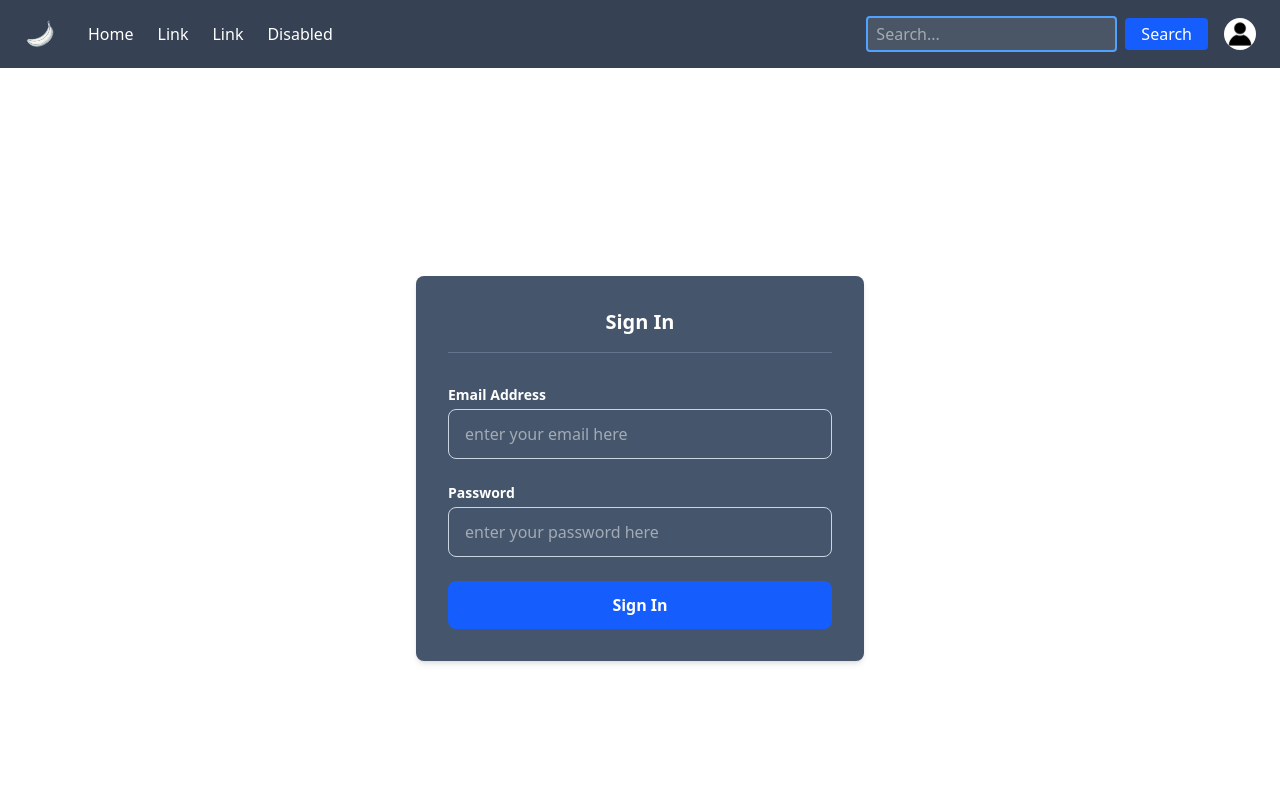
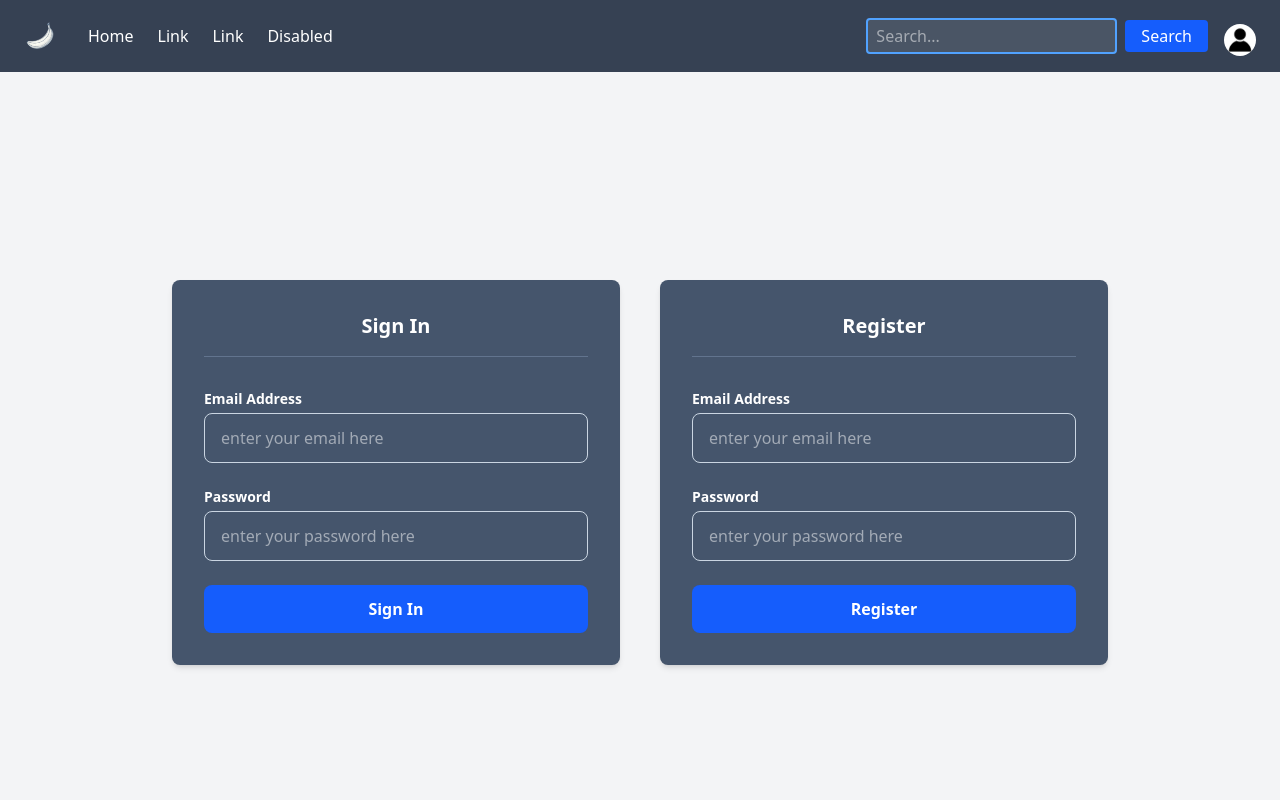
Before and after one commit to cadamczyk556/Food-Tracker, a Next.js app in the folder Frontend/: page /profile in a window 1280 px wide. Shown: the top 800 px of the page. Built offline with nearby package versions, Linux system fonts and the light colour scheme.

Commit message:
added register tab alongside sign in for profile, todo: implement sign in/register functionality and profile page proper, scraper, imrppved home page

```diff
--- a/Frontend/app/components/NavBar.tsx
+++ b/Frontend/app/components/NavBar.tsx
@@ -21,7 +21,7 @@ function NavBar() {
         <div className="bg-gray-700 sticky z-50 top-0 text-white   w-full">
 
 
-            <div className="max-w-7xl mx-auto px-4 sm:px-6 py-3 sm:py-4 flex flex-col md:flex-row items-center justify-between gap-4">
+            <div className="max-w-7xl mx-auto px-4 sm:px-6 py-3 sm:py-4 flex flex-nowrap flex-col md:flex-row items-center justify-between gap-4">
 
                 {/* Logo and links */}
 
@@ -72,7 +72,7 @@ function NavBar() {
                 </form>
 
                 <Link href="/profile">
-                    <img src="/profile.jpg" alt="Profile" className="ml-4 h-8 w-8 rounded-full hover:ring-2 hover:ring-blue-500 hover:cursor-pointer" />
+                    <img src="/profile.jpg" alt="Profile" className="shrink-0 ml-4 h-8 w-8 rounded-full  mt-2 md-mt-0 hover:ring-2 hover:ring-blue-500 hover:cursor-pointer" />
                 </Link>
             </div>
             </div>
--- a/Frontend/app/profile/page.tsx
+++ b/Frontend/app/profile/page.tsx
@@ -6,8 +6,10 @@
 
 export default function Profile() {
     return (
-        <div className=" min-h-screen flex items-center justify-center p-6">
+        <div className=" min-h-screen flex items-center justify-center p-6 bg-gray-100 gap-10">
 
+
+            {/* login tab */}
 
             <div className="bg-slate-600 w-full max-w-md rounded-lg shadow-md p-8">
 
@@ -51,6 +53,56 @@ export default function Profile() {
 
                 </form>
             </div>
+
+            {/* register tab */}
+
+            <div className="bg-slate-600 w-full max-w-md rounded-lg shadow-md p-8">
+                <div className="mb-8 text-center border-b border-slate-500 pb-4">
+                    <h1 className="font-bold text-white text-xl">Register</h1>
+                </div>
+
+                   <form className="flex flex-col gap-6">
+
+                    <div>
+                        <label className="block text-sm font-semibold text-white mb-1">
+                            Email Address
+                        </label>
+                        <input
+                            type="email"
+                            placeholder="enter your email here"
+                            className="w-full px-4 py-3 rounded-lg border border-slate-300 focus:outline-none focus:ring-2 focus:ring-blue-500 text-white transition"
+                        />
+
+
+                    </div>
+
+                    <div>
+                        <label className="block text-sm font-semibold text-white mb-1">
+                            Password
+                        </label>
+                        <input
+                            type="password"
+                            placeholder="enter your password here"
+                            className="w-full px-4 py-3 rounded-lg border border-slate-300 focus:outline-none focus:ring-2 focus:ring-blue-500 text-white transition"
+                        />
+
+                    </div>
+
+
+                    <button
+                        type="submit"
+                        className="w-full  py-3 bg-blue-600 text-white font-semibold rounded-lg hover:bg-blue-700 transition-colors duration-300 hover:cursor-pointer">
+                        Register
+                    </button>
+
+                </form>
+
+
+
+            </div>
+
+
+
         </div>
     )
 }
```
